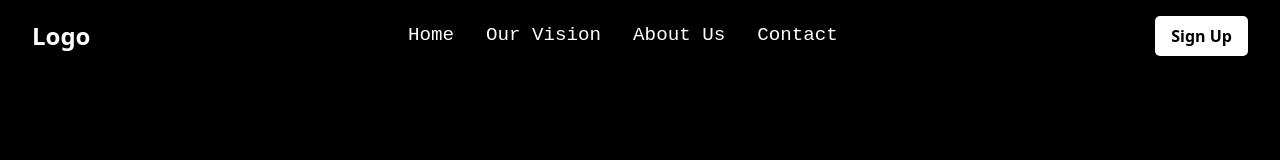
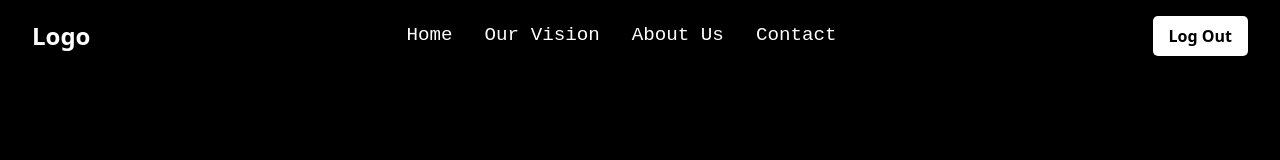
Before and after one commit to DuhanJishnu/LURN-beta, a React (Vite) app in the folder apps/frontend/: page / in a window 1280 px wide. Shown: the top 160 px of the page. Built offline with nearby package versions, Linux system fonts and the light colour scheme; sample sign-in values are in the browser's storage.

Commit message:
made signin and logout fully possible

```diff
--- a/apps/frontend/src/App.jsx
+++ b/apps/frontend/src/App.jsx
@@ -19,7 +19,7 @@ function App() {
                     <Route path="/vision" element={<OurVision />} />
                     <Route path="/about_us" element={<AboutUs />} />
                     <Route path="/contact" element={<Contact />} />
-                    <Route path="/signup" element={<Portal />} />
+                    <Route path="/auth" element={<Portal />} />
                     <Route path="/welcome" element={<Welcome />} />
                 </Routes>
             </div>
--- a/apps/frontend/src/Components/Header.jsx
+++ b/apps/frontend/src/Components/Header.jsx
@@ -1,4 +1,4 @@
-import { Link, useLocation } from "react-router-dom";
+import { Link, useNavigate } from "react-router-dom";
 import styled from "styled-components";
 
 const Nav = styled.nav`
@@ -75,8 +75,41 @@ const Logo = styled.div`
     font-weight: bold;
 `;
 
+const LogOutButton = styled.button`
+    background-color: white;
+    color: black;
+    padding: 0.5rem 1rem;
+    border-radius: 5px;
+    font-weight: bold;
+    text-decoration: none;
+
+    //added later
+    &:hover {
+        background-color: green;
+        color: white;
+        animation: zoom 1.2s ease infinite;
+        animation: prop 0.2s ease 1;
+    }
+
+    @keyframes prop {
+        from {
+            background-color: white;
+        }
+        to {
+            background-color: green;
+            color: white;
+        }
+    }
+`;
+
 const Header = () => {
-    const location = useLocation();
+    const navigate = useNavigate();
+
+    const onclickHandler = () => {
+        localStorage.removeItem("token");
+        navigate("../auth");
+    }
+
     return (
         <Nav>
             <Logo>Logo</Logo>
@@ -86,7 +119,12 @@ const Header = () => {
                 <a href="/about_us">About Us</a>
                 <a href="/contact">Contact</a>
             </NavLinks>
-            {(location.pathname.includes("signup"))? <div></div> : <SignUpButton to="/signup">Sign Up</SignUpButton>}
+            {
+                localStorage.getItem("token") ?
+                    <LogOutButton onClick={onclickHandler}>Log Out</LogOutButton>
+                :
+                    <SignUpButton to="/auth">Sign Up</SignUpButton>
+            }
         </Nav>
     );
 };
```
